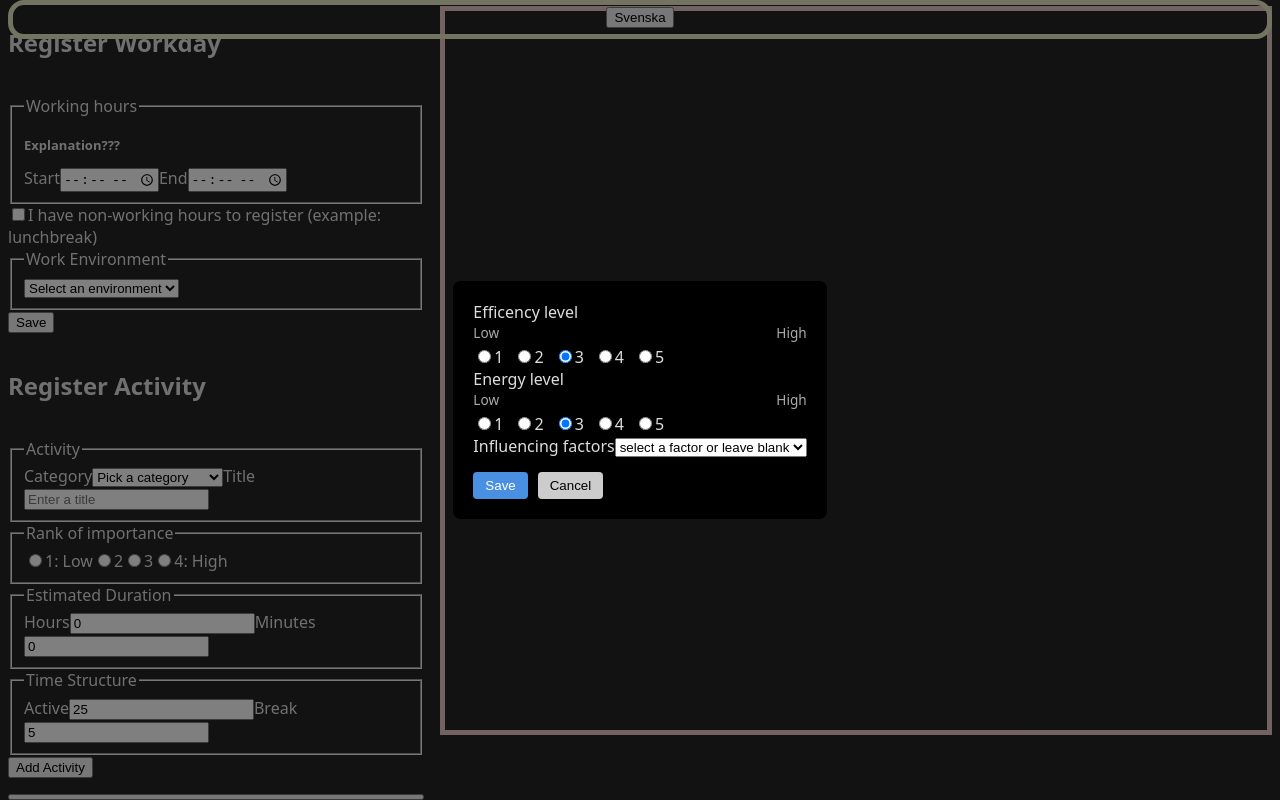
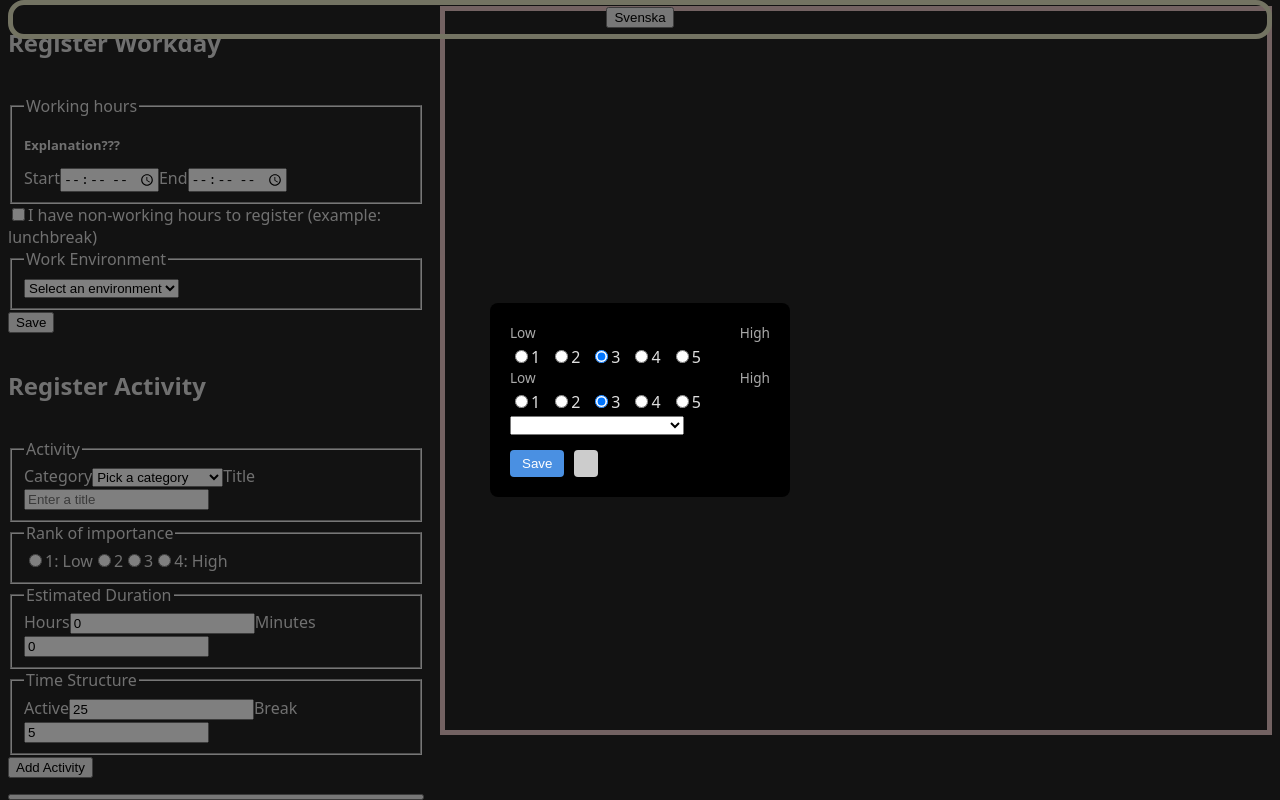
Before and after one commit to ollewarne/linkoping-pps, a React (Vite) app: page / in a window 1280 px wide. Both pictures are taken after a click on the button 216 px from the left and 853 px from the top of the page. Shown: the part 57-857 px from the top of the page. Built offline with nearby package versions, Linux system fonts and the light colour scheme.

Commit message:
updating strings to languageLibrary

```diff
--- a/src/components/PauseStatistics/PauseStatistics.jsx
+++ b/src/components/PauseStatistics/PauseStatistics.jsx
@@ -2,6 +2,7 @@ import { useState } from "react";
 import { userOptions } from "../../constants/userOptions";
 import { useTranslator } from "../../contexts/languageContext";
 import "./PauseStatistics.css";
+import { languageLibrary } from "../../locales/language";
 
 function PauseStatistics({ onSave, onClose }) {
   const { language } = useTranslator()
@@ -44,10 +45,10 @@ function PauseStatistics({ onSave, onClose }) {
     <div className="popup-statistics">
       <div className="content-statistics">
         <form onSubmit={handleSubmit}>
-          <label>Efficency level</label>
+          <label>{languageLibrary[language].evaluateEfficency}</label>
           <div className="radio-indicator">
-            <span>Low</span>
-            <span>High</span>
+            <span>{languageLibrary[language].low}</span>
+            <span>{languageLibrary[language].high}</span>
           </div>
           <div>
             {[1, 2, 3, 4, 5].map(num => (
@@ -66,10 +67,10 @@ function PauseStatistics({ onSave, onClose }) {
             ))}
           </div>
 
-          <label>Energy level</label>
+          <label>{languageLibrary[language].evaluateEnergy}</label>
           <div className="radio-indicator">
-            <span>Low</span>
-            <span>High</span>
+            <span>{languageLibrary[language].low}</span>
+            <span>{languageLibrary[language].high}</span>
           </div>
           <div>
             {[1, 2, 3, 4, 5].map(num => (
@@ -88,14 +89,14 @@ function PauseStatistics({ onSave, onClose }) {
             ))}
           </div>
 
-          <label>Influencing factors</label>
+          <label>{languageLibrary[language].evaluateFactors}</label>
           <select
             name="factor"
             value={formData.factor}
             onChange={handleChange}
           >
             <option value="" disabled>
-              select a factor or leave blank
+              {languageLibrary[language].evaluateFactorsDefault}
             </option>
             {impacts.map(f => (
               <option key={f.value} value={f.value}>
@@ -105,8 +106,8 @@ function PauseStatistics({ onSave, onClose }) {
           </select>
 
           <div className="button-group">
-            <button type="submit">Save</button>
-            <button type="button" onClick={onClose}>Cancel</button>
+            <button type="submit">{languageLibrary[language].save}</button>
+            <button type="button" onClick={onClose}>{languageLibrary[language].cancel}</button>
           </div>
         </form>
       </div>
```
